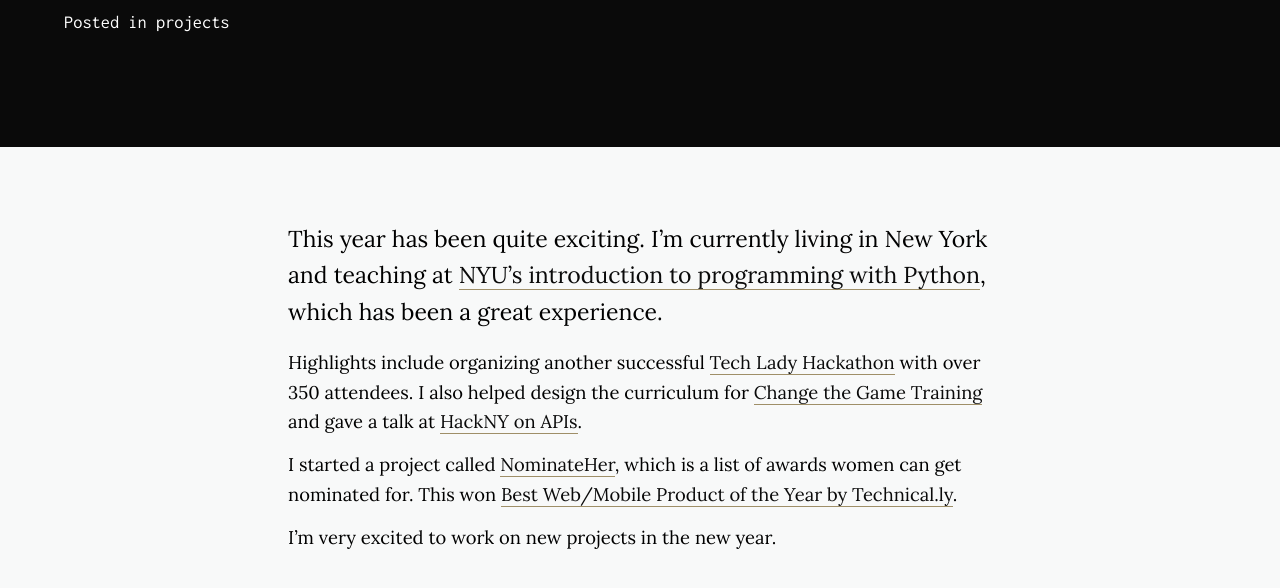
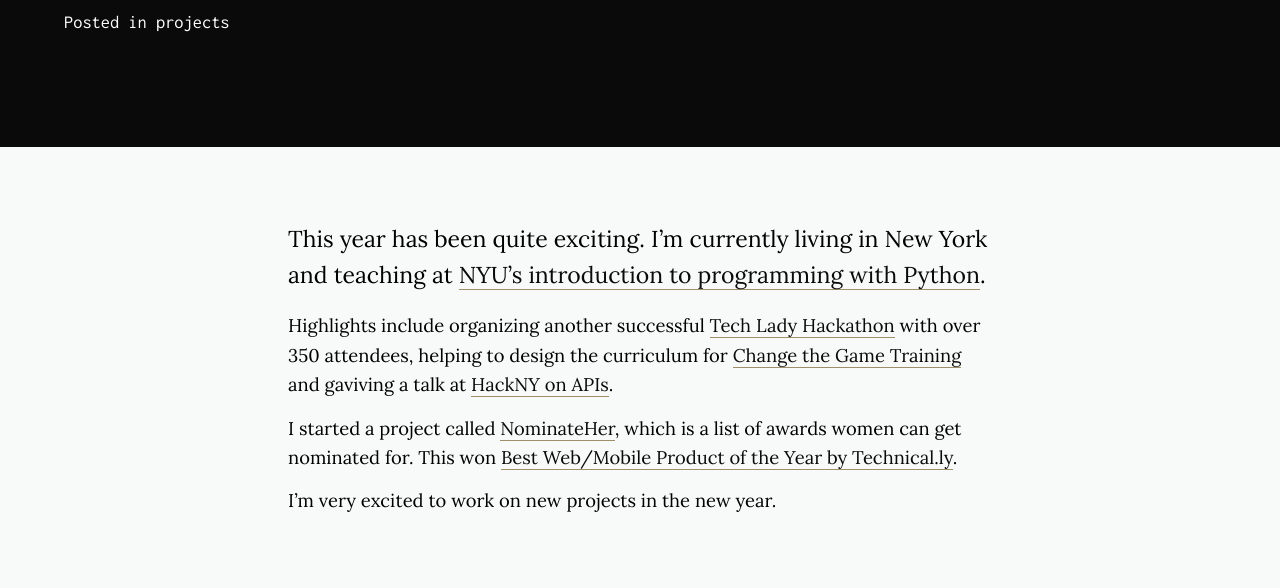
Before and after one commit to JessicaGarson/JessicaGarson.github.io, a Jekyll site: the page built from _posts/2017-12-22-2017.md, in a window 1280 px wide and 900 px high, scrolled down 497 px, cut to the strip 0-599 px from the top of the window. Shown: the top 588 px of the strip. Built offline with Jekyll 4.4.1, drawn with Linux system fonts in a browser that asks for light colours; nearby versions of some CDN libraries.

Commit message:
adding latest updates

```diff
--- a/_config.yml
+++ b/_config.yml
@@ -15,7 +15,7 @@
 # Profile settings
 name: "Jessica Garson"
 profile_img: https://s27.postimg.org/3oqp7fl2r/Screen_Shot_2016_12_13_at_2_51_17_PM.png
-profile: "Jessica lives in Brooklyn, NY and the organizer of the Tech Lady Hackathon. In 2017, one of her projects nominateher.org got named best web/mobile product of the year by technical.ly magazine."
+profile: "Jessica lives in Brooklyn, NY. She's a co-organizer of the Tech Lady Hackathon. In 2017, one of her projects nominateher.org got named best web/mobile product of the year by technical.ly magazine."
 social:
   github: http://www.github.com/JessicaGarson
   twitter: http://www.twitter.com/JessicaGarson
--- a/_posts/2017-12-22-2017.md
+++ b/_posts/2017-12-22-2017.md
@@ -8,9 +8,9 @@
 image:
 image-sm:
 ---
-This year has been quite exciting. I'm currently living in New York and teaching at [NYU's introduction to programming with Python](https://www.sps.nyu.edu/professional-pathways/diplomas/technology/introduction-to-programming-with-python.html), which has been a great experience.
+This year has been quite exciting. I'm currently living in New York and teaching at [NYU's introduction to programming with Python](https://www.sps.nyu.edu/professional-pathways/diplomas/technology/introduction-to-programming-with-python.html).
 
-Highlights include organizing another successful [Tech Lady Hackathon](https://developer.washingtonpost.com/pb/blog/post/2017/10/23/recap-top-women-in-tech-hosted-by-the-washington-post-at-fifth-annual-tech-lady-hackathon/) with over 350 attendees. I also helped design the curriculum for [Change the Game Training](http://www.changethegame.io/) and gave a talk at [HackNY on APIs](http://hackny.org/2017/10/f2017-recap/).
+Highlights include organizing another successful [Tech Lady Hackathon](https://developer.washingtonpost.com/pb/blog/post/2017/10/23/recap-top-women-in-tech-hosted-by-the-washington-post-at-fifth-annual-tech-lady-hackathon/) with over 350 attendees, helping to design the curriculum for [Change the Game Training](http://www.changethegame.io/) and gaviving a talk at [HackNY on APIs](http://hackny.org/2017/10/f2017-recap/).
 
 I started a project called [NominateHer](http://www.nominateher.org), which is a list of awards women can get nominated for. This won [Best Web/Mobile Product of the Year by Technical.ly](https://technical.ly/dc/2017/12/07/heres-winners-2017-technical-ly-dc-awards/).
 
--- a/index.html
+++ b/index.html
@@ -8,7 +8,7 @@
     {% endfor %}
     <div class="previews__container">
       <h1>{{ site.title }}</h1>
-      <span> Brooklyn/DC based Developer and Tech Inclusion Advocate. </span>
+      <span>Brooklyn/DC based Developer and Tech Inclusion Advocate.</span>
     </div>
   </div>
 
```
